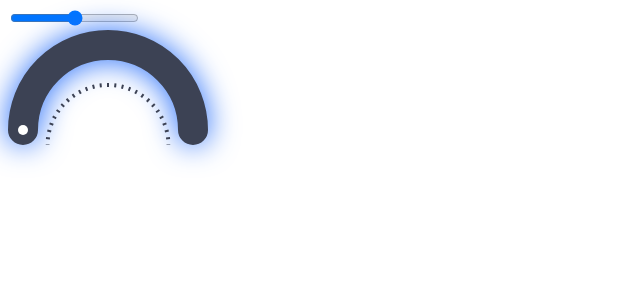
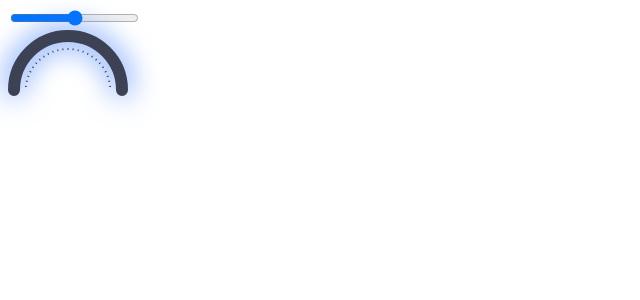
Before and after one commit to danilesky/react-circular-progress, a React app: page / in a window 1280 px wide. Shown: the top 300 px of the page, without its empty margins (0-640 px from the left). Built offline with nearby package versions, Linux system fonts and the light colour scheme; the HTML template or start-up script is replaced by a standard one.

Commit message:
Combined progress bar

```diff
--- a/src/Playground.tsx
+++ b/src/Playground.tsx
@@ -13,8 +13,39 @@ function Playground() {
         min="0"
         max="100"
       />
-
-      <CombinedProgressBar percentage={percentage} canvasWidth={200} />
+      <CombinedProgressBar
+        percentage={percentage}
+        canvasWidth={120}
+        barOptions={{
+          barWidth: 12,
+          activeBar: {
+            color: "#246CF9",
+          },
+          backgroundBar: {
+            color: "#3C4254",
+            shadow: "0px 0px 15px #246CF9",
+          },
+          circle: {
+            radius: 2,
+            color: "white",
+            hidable: true,
+          },
+        }}
+        clockOptions={{
+          rectangleOptions: {
+            width: 1,
+            height: 2,
+            count: 27,
+            colors: {
+              fill: "#3C4254",
+              activeFill: "#FFFFFF",
+            },
+          },
+          positionY: 7,
+          canvasWidth: 120 / 1.38,
+          rangeType: "closest",
+        }}
+      />
     </>
   );
 }
--- a/src/components/semi-circular-progress-bar.tsx
+++ b/src/components/semi-circular-progress-bar.tsx
@@ -31,7 +31,7 @@ interface SemiCircularProgressBarProps {
   overflow?: "hidden" | "visible";
 }
 
-export function SemiCircularProgressBar({
+function SemiCircularProgressBar({
   canvasWidth,
   percentage,
   barWidth,
@@ -159,3 +159,11 @@ export function SemiCircularProgressBar({
     </svg>
   );
 }
+
+export type {
+  SemiCircularProgressBarProps,
+  ActivebarProps,
+  BackroundBarProps,
+  CircleProps,
+};
+export default SemiCircularProgressBar;
--- a/src/components/semi-circular-progress-clock.tsx
+++ b/src/components/semi-circular-progress-clock.tsx
@@ -9,18 +9,22 @@ interface Rectangle {
   percentage: number;
 }
 
+interface ColorsOptions {
+  fill?: string;
+  activeFill?: string;
+}
+
+interface RectangleOptions {
+  width: number;
+  height: number;
+  count: number;
+  colors?: ColorsOptions;
+}
+
 interface SemiCircularProgressClockProps {
   rangeType?: "range" | "closest";
   percentage: number;
-  rectangleOptions: {
-    width: number;
-    height: number;
-    count: number;
-    colors?: {
-      fill?: string;
-      activeFill?: string;
-    };
-  };
+  rectangleOptions: RectangleOptions;
   canvasWidth: number;
   overflow?: "hidden" | "visible";
 }
@@ -157,4 +161,5 @@ function SemiCircularProgressClock({
   );
 }
 
+export type { SemiCircularProgressClockProps, RectangleOptions, ColorsOptions };
 export default SemiCircularProgressClock;
--- a/src/components/variants/combined-progress-bar.tsx
+++ b/src/components/variants/combined-progress-bar.tsx
@@ -1,13 +1,31 @@
-import { SemiCircularProgressBar } from "../semi-circular-progress-bar";
+import SemiCircularProgressBar, {
+  SemiCircularProgressBarProps,
+} from "../semi-circular-progress-bar";
 import SemiCircularProgressClock from "../semi-circular-progress-clock";
+import type { SemiCircularProgressClockProps } from "../semi-circular-progress-clock";
+
+interface ClockOptions
+  extends Omit<SemiCircularProgressClockProps, "percentage"> {
+  positionY?: number;
+}
+
+interface BarOptions
+  extends Omit<
+    SemiCircularProgressBarProps,
+    "percentage" | "overflow" | "canvasWidth"
+  > {}
 
 interface CombinedProgressBarProps {
   percentage: number;
   canvasWidth: number;
+  clockOptions: ClockOptions;
+  barOptions: BarOptions;
 }
 function CombinedProgressBar({
   percentage,
   canvasWidth,
+  clockOptions,
+  barOptions,
 }: CombinedProgressBarProps) {
   return (
     <div
@@ -17,18 +35,7 @@ function CombinedProgressBar({
       }}
     >
       <SemiCircularProgressBar
-        barWidth={30}
-        activeBar={{
-          color: "#246CF9",
-        }}
-        backgroundBar={{
-          color: "#3C4254",
-          shadow: "0px 0px 15px #246CF9",
-        }}
-        circle={{
-          radius: 5,
-          color: "white",
-        }}
+        {...barOptions}
         canvasWidth={canvasWidth}
         percentage={percentage}
         overflow="visible"
@@ -36,25 +43,12 @@ function CombinedProgressBar({
       <div
         style={{
           position: "absolute",
-          transform: "translate(-50%, 0)",
+          transform: "translate(-50%, 0%)",
           left: "50%",
-          bottom: "0",
+          bottom: `${clockOptions?.positionY ?? 0}%`,
         }}
       >
-        <SemiCircularProgressClock
-          canvasWidth={canvasWidth / 1.6}
-          rectangleOptions={{
-            width: 2,
-            height: 4,
-            count: 27,
-            colors: {
-              fill: "#3C4254",
-              activeFill: "#FFFFFF",
-            },
-          }}
-          rangeType="closest"
-          percentage={percentage}
-        />
+        <SemiCircularProgressClock {...clockOptions} percentage={percentage} />
       </div>
     </div>
   );
```
